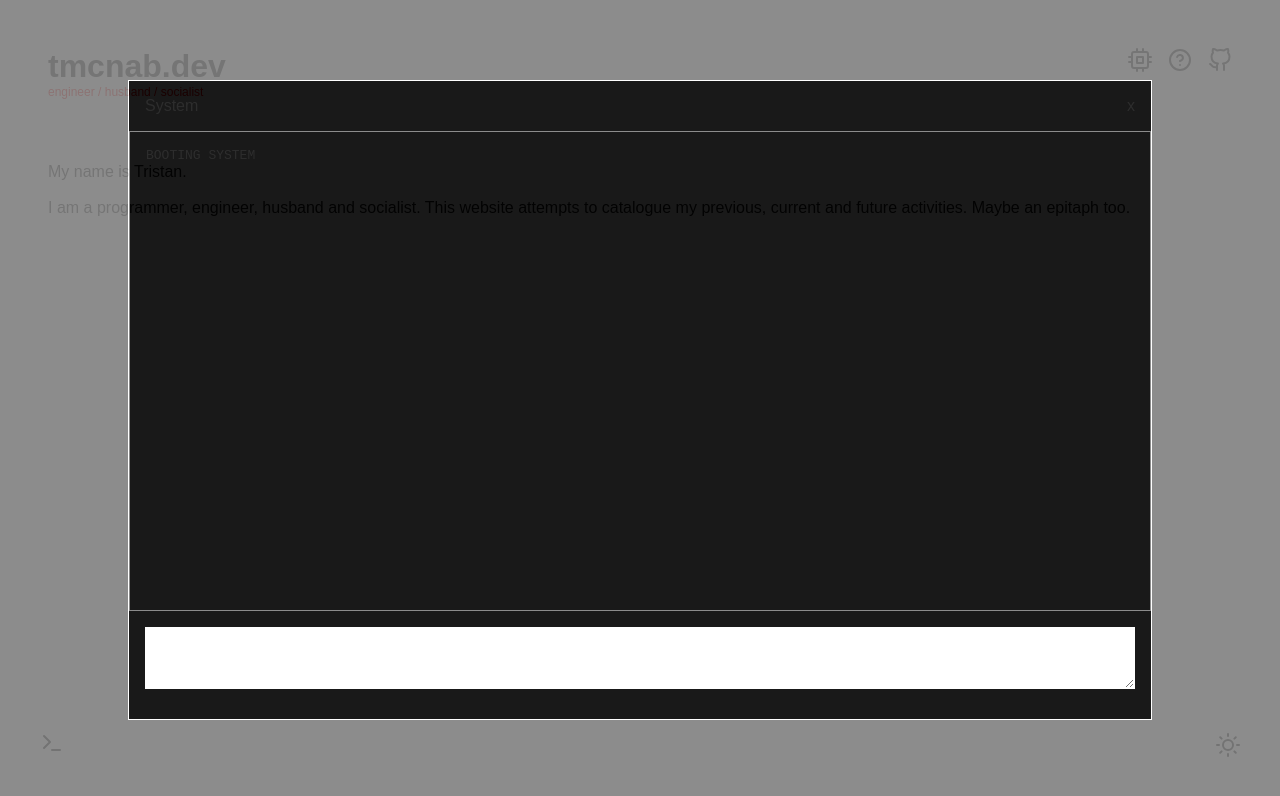
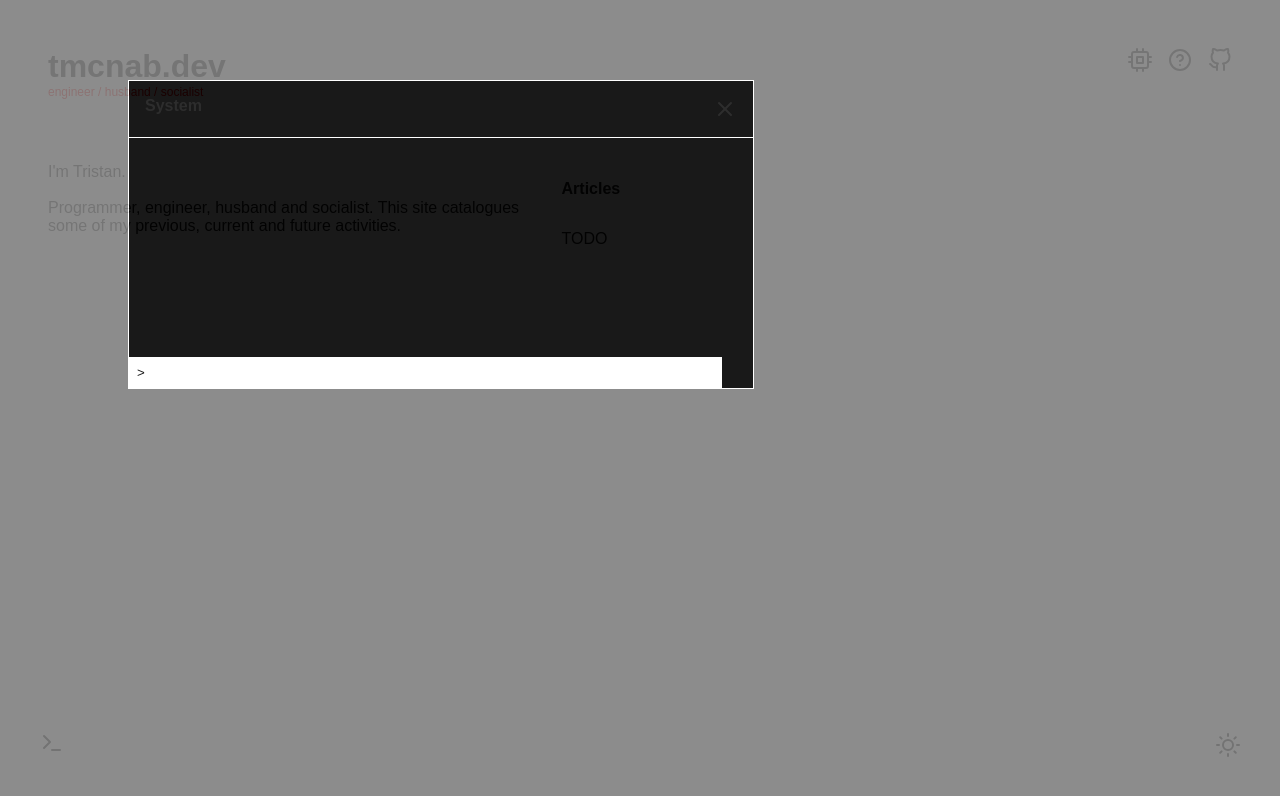
Before and after one commit to tmcnab/tmcnab.dev, a Next.js app: page / in a window 1280 px wide. Both pictures are taken after a click on the button 52 px from the left and 744 px from the top of the page. Shown: the top 796 px of the page. Built offline with nearby package versions, Linux system fonts and the light colour scheme.

Commit message:
add root page changes

```diff
--- a/src/app/layout.tsx
+++ b/src/app/layout.tsx
@@ -4,7 +4,7 @@ import { Cpu, GitHub, HelpCircle } from 'react-feather'
 import { ReactNode } from "react"
 import Flex from "@/components/Flex"
 import Link from 'next/link'
-import TerminalButton from '@/components/TerminalButton'
+import TerminalButton from '@/components/Terminal/TerminalButton'
 import ThemeButton from '@/components/ThemeButton'
 import type { Metadata } from "next"
 
--- a/src/app/page.tsx
+++ b/src/app/page.tsx
@@ -1,9 +1,17 @@
-export default function Page () {
+import Card from "@/components/Card/Card"
+import Flex from "@/components/Flex"
+
+export default function Page() {
 	return (
-		<>
-			<p>My name is Tristan.</p>
-			<br />
-			<p>I am a programmer, engineer, husband and socialist. This website attempts to catalogue my previous, current and future activities. Maybe an epitaph too.</p>
-		</>
+		<Flex>
+			<section>
+				<p>I&apos;m Tristan.</p>
+				<br />
+				<p>Programmer, engineer, husband and socialist. This site catalogues some of my previous, current and future activities.</p>
+			</section>
+			<Card title='Articles'>
+				<p>TODO</p>
+			</Card>
+		</Flex>
 	)
 }
--- a/src/components/Card/Card.tsx
+++ b/src/components/Card/Card.tsx
@@ -9,7 +9,6 @@ export interface CardProps {
 const style: CSSProperties = {
 	border: '1px solid white',
 	borderRadius: '0.5rem',
-	margin: '1rem 0 1rem 0',
 	width: '100%',
 }
 
--- a/src/components/Modal/Footer.tsx
+++ /dev/null
@@ -1,7 +0,0 @@
-export default function Footer() {
-	return (
-		<footer style={{ padding: '1rem' }}>
-			<textarea rows={4} style={{ border: '1px solid white', width: '100%' }} />
-		</footer>
-	)
-}
--- a/src/components/Modal/Header.tsx
+++ b/src/components/Modal/Header.tsx
@@ -1,12 +1,22 @@
+import { CSSProperties } from 'react'
+import { X } from 'react-feather'
+
 export interface HeaderProps {
-	title: string
+	onClick: () => void,
+	title: string,
+}
+
+const style: CSSProperties = {
+	borderBottom: '1px solid white',
+	display: 'flex',
+	justifyContent: 'space-between',
 }
 
 export default function Header (props: HeaderProps) {
 	return (
-		<header style={{ display: 'flex', justifyContent: 'space-between', marginBottom: 0 }}>
-			<span>{props.title}</span>
-			<span>x</span>
+		<header style={style}>
+			<strong>{props.title}</strong>
+			<X onClick={props.onClick} style={{ cursor: 'pointer' }} />
 		</header>
 	)
 }
--- a/src/components/Modal/Modal.tsx
+++ b/src/components/Modal/Modal.tsx
@@ -1,11 +1,9 @@
-'use client'
-
-import Background from '@/components/Modal/Background'
-import { CSSProperties } from 'react'
+import { CSSProperties, ReactNode } from 'react'
+import Background from './Background'
 import Header from './Header'
-import Footer from './Footer'
 
 export interface ModalProps {
+	children: ReactNode
 	open: boolean
 	title: string
 }
@@ -13,24 +11,19 @@ export interface ModalProps {
 const style: CSSProperties = {
 	backgroundColor: 'black',
 	border: '1px solid white',
-	height: '80vh',
 	left: '10vw',
 	opacity: 1,
 	position: 'absolute',
 	top: '10vh',
-	width: '80vw',
 	zIndex: 10010,
 }
 
-export default function Modal({ open, title }: ModalProps) {
-	console.log(`[Modal open={props.open}]`)
-
+export default function Modal({ children, open, title }: ModalProps) {
 	return (
 		<Background open={open}>
 			<div style={style}>
 				<Header title={title} />
-				<pre style={{ border: '1px solid gray', minHeight: '60vh', padding: '1rem' }}>BOOTING SYSTEM</pre>
-				<Footer />
+				{children}
 			</div>
 		</Background>
 	)
--- a/src/components/TerminalButton.tsx
+++ b/src/components/Terminal/TerminalButton.tsx
@@ -2,15 +2,15 @@
 
 import { Terminal } from "react-feather"
 import { useState } from "react"
-import Button from "./Button"
-import Modal from "./Modal/Modal"
+import Button from "../Button"
+import TerminalModal from "./TerminalModal"
 
 export default function TerminalButton () {
 	const [open, setOpen] = useState<boolean>(false)
 	return (
 		<>
 			<Button children={<Terminal />} onClick={() => setOpen(true)} />
-			<Modal open={open} title='System' />
+			<TerminalModal open={open} />
 		</>
 	)
 }
--- /dev/null
+++ b/src/components/Terminal/TerminalModal.tsx
@@ -0,0 +1,14 @@
+import Modal from "../Modal/Modal"
+
+export interface TerminalModalProps {
+	open: boolean,
+}
+
+export default function TerminalModal(props: TerminalModalProps) {
+	return (
+		<Modal open={props.open} title='System'>
+			<pre style={{  height: '24ch', width: '80ch' }} />
+			<input autoFocus style={{ border: 'none', width: '80ch' }} value={'> '} />
+		</Modal>
+	)
+}
```
